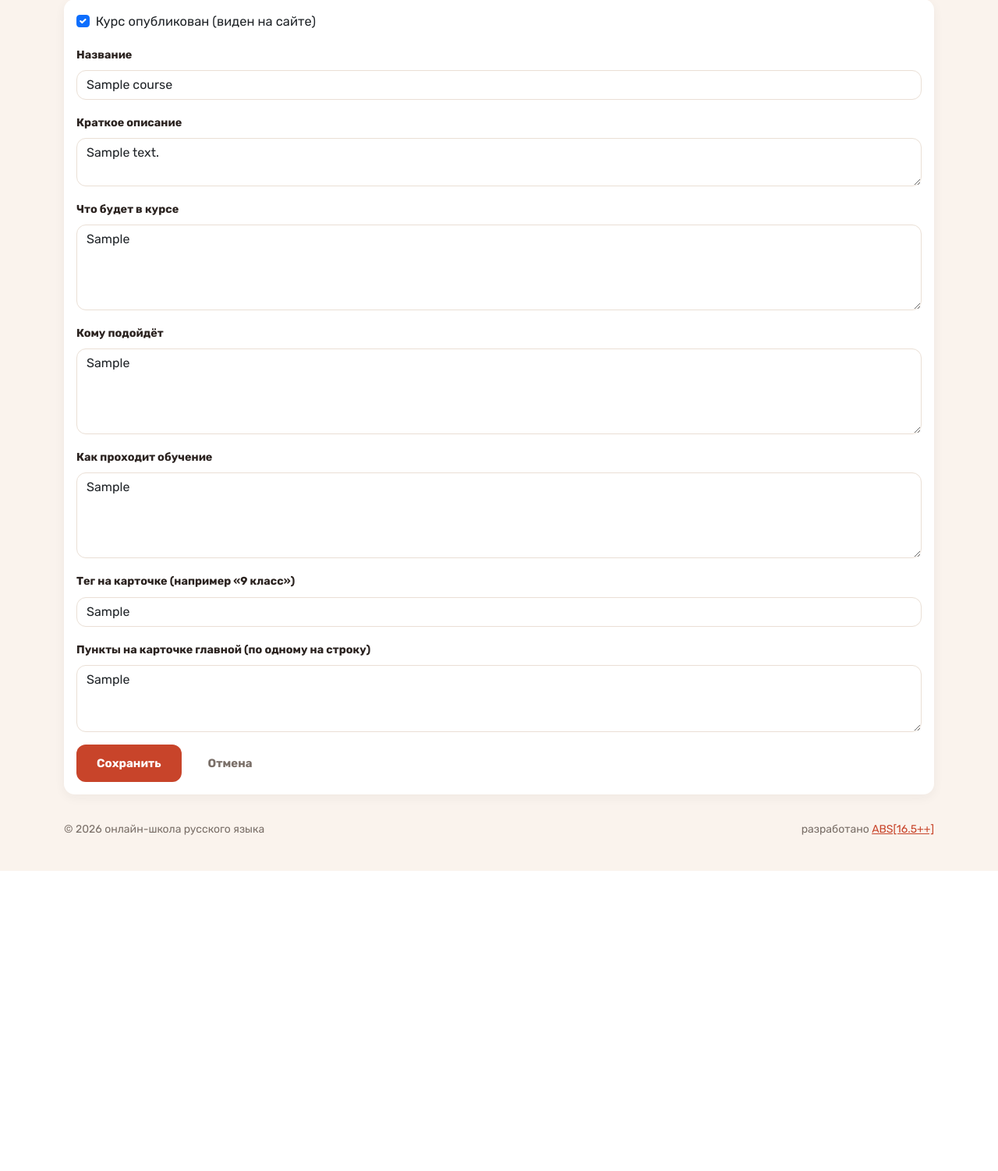
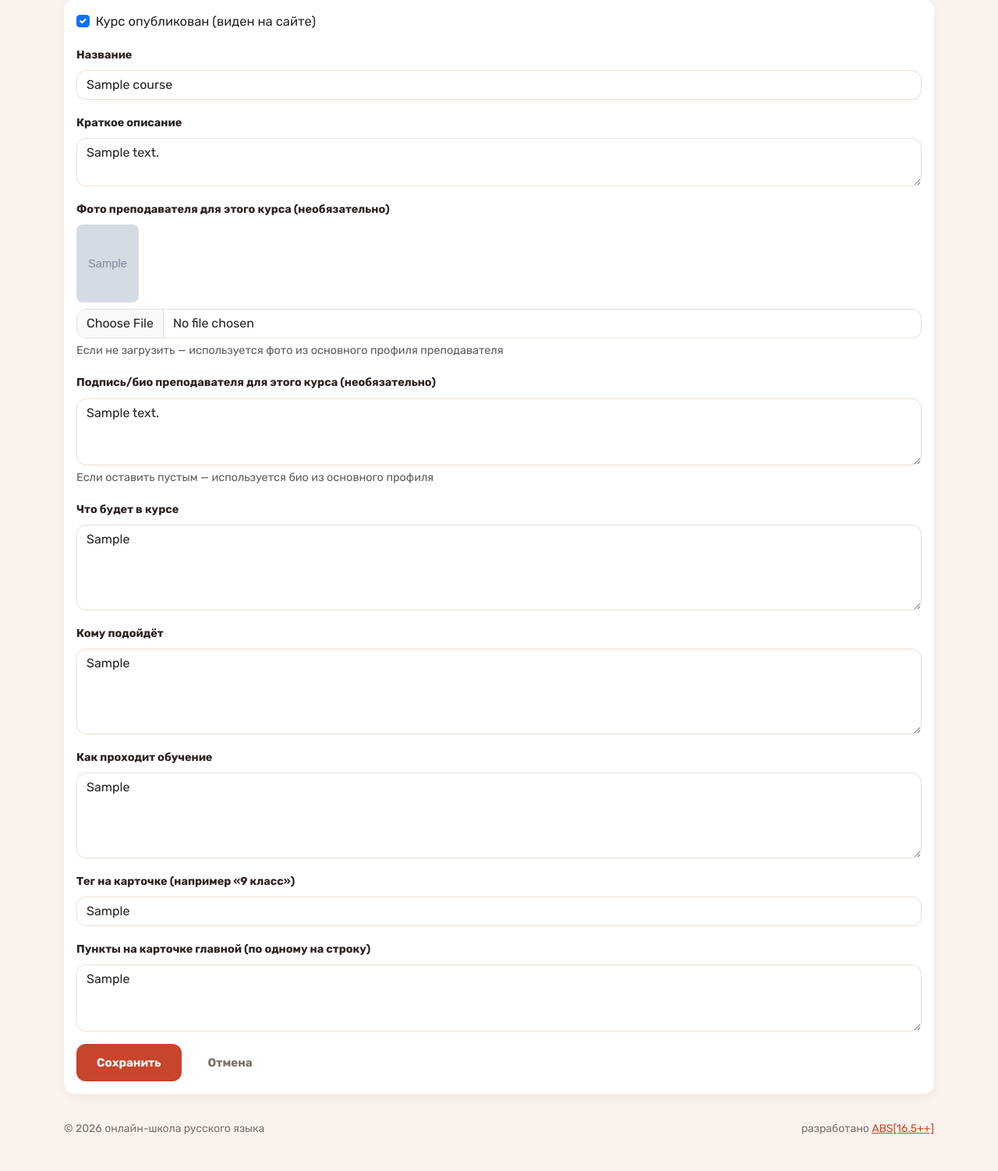
Before and after one commit to ghghghhghg/online_school, a Django app: page /teacher/course/1/edit/ in a window 1280 px wide. Shown: the part 167-1669 px from the top of the page at 78% size. Before the commit the page ends 1284 px from the top, so only its background shows below. Run offline with Django 5.2, Linux system fonts and the light colour scheme; a user stored in the database is signed in; tables that the repository leaves empty hold one stand-in row (values such as "Sample post"); grey boxes marked "Sample" are stand-in pictures; data that the repository does not hold is empty.

Commit message:
allow custom teacher photo and bio per course

```diff
--- a/school/models.py
+++ b/school/models.py
@@ -36,6 +36,13 @@ class Course(models.Model):
     subject = models.CharField(max_length=100, blank=True, verbose_name='Предмет')
 
     created_at = models.DateTimeField(auto_now_add=True)
+
+    teacher = models.ForeignKey(User, on_delete=models.SET_NULL, null=True, blank=True,
+                                related_name='courses', verbose_name='Преподаватель')
+    teacher_photo_override = models.ImageField(upload_to='course_teacher/', blank=True,
+                                               verbose_name='Фото преподавателя для этого курса (если отличается)')
+    teacher_bio_override = models.TextField(blank=True,
+                                            verbose_name='Подпись/био преподавателя для этого курса (если отличается)')
 
     class Meta:
         verbose_name = 'Курс'
--- a/school/templates/school/course.html
+++ b/school/templates/school/course.html
@@ -76,8 +76,8 @@
 <section style="padding-bottom:48px;">
     <h3 style="font-size:20px; font-weight:700; margin:0 0 18px;">Преподаватель курса</h3>
     <div style="background:#fff; border-radius:16px; padding:26px; box-shadow:0 4px 14px rgba(43,35,32,.05); display:flex; gap:22px; align-items:flex-start; flex-wrap:wrap;">
-        {% if course_teacher.photo %}
-        <img src="{{ course_teacher.photo.url }}" alt="{{ course_teacher.name }}"
+        {% if teacher_display_photo %}
+        <img src="{{ teacher_display_photo }}" alt="{{ course_teacher.name }}"
              style="width:100px; height:130px; border-radius:14px; object-fit:cover; object-position:top; flex:none;">
         {% endif %}
         <div style="flex:1; min-width:200px;">
@@ -85,7 +85,7 @@
             <span style="color:#C8442A; font-size:13px; font-weight:600; display:block; margin-bottom:4px;">{{ course_teacher.subject }}</span>
             {% endif %}
             <h4 style="font-size:19px; margin:0 0 8px; font-weight:700;">{{ course_teacher.name }}</h4>
-            <p style="color:#7A6F68; font-size:14.5px; margin:0; white-space: pre-line;">{{ course_teacher.bio|truncatewords:40 }}</p>
+            <p style="color:#7A6F68; font-size:14.5px; margin:0; white-space: pre-line;">{{ teacher_display_bio|truncatewords:40 }}</p>
         </div>
     </div>
 </section>
--- a/school/templates/school/teacher/edit_course.html
+++ b/school/templates/school/teacher/edit_course.html
@@ -5,7 +5,7 @@
 
 <div class="card">
     <div class="card-body">
-        <form method="post">
+        <form method="post" enctype="multipart/form-data">
             {% csrf_token %}
             <div class="form-check mb-3">
                 <input type="checkbox" name="is_published" class="form-check-input"
@@ -21,6 +21,19 @@
                 <label class="form-label">Краткое описание</label>
                 <textarea name="description" class="form-control"
                           rows="2">{{ course.description }}</textarea>
+            </div>
+            <div class="mb-3">
+                <label class="form-label">Фото преподавателя для этого курса (необязательно)</label>
+                {% if course.teacher_photo_override %}
+                    <p class="mb-2"><img src="{{ course.teacher_photo_override.url }}" style="width: 80px; height: 100px; object-fit: cover; border-radius: 8px;"></p>
+                {% endif %}
+                <input type="file" name="teacher_photo_override" class="form-control">
+                <div class="form-text">Если не загрузить — используется фото из основного профиля преподавателя</div>
+            </div>
+            <div class="mb-3">
+                <label class="form-label">Подпись/био преподавателя для этого курса (необязательно)</label>
+                <textarea name="teacher_bio_override" class="form-control" rows="3">{{ course.teacher_bio_override }}</textarea>
+                <div class="form-text">Если оставить пустым — используется био из основного профиля</div>
             </div>
             <div class="mb-3">
                 <label class="form-label">Что будет в курсе</label>
--- a/school/views.py
+++ b/school/views.py
@@ -202,6 +202,9 @@ def course_view(request, slug):
     if course.teacher:
         course_teacher = TeacherProfile.objects.filter(user=course.teacher).first()
 
+    teacher_display_photo = course.teacher_photo_override.url if course.teacher_photo_override else (course_teacher.photo.url if course_teacher and course_teacher.photo else None)
+    teacher_display_bio = course.teacher_bio_override if course.teacher_bio_override else (course_teacher.bio if course_teacher else '')
+
     completed_ids = []
     enrollment = None
     if request.user.is_authenticated and not request.user.is_staff:
@@ -218,6 +221,8 @@ def course_view(request, slug):
         'completed_ids': completed_ids,
         'enrollment': enrollment,
         'course_teacher': course_teacher,
+        'teacher_display_photo': teacher_display_photo,
+        'teacher_display_bio': teacher_display_bio,
     })
 
 def is_checkpoint_passed(checkpoint, user):
@@ -843,9 +848,6 @@ def edit_student_profile(request):
 @staff_member_required
 def teacher_edit_course(request, pk):
     course = get_object_or_404(Course, pk=pk)
-    if not request.user.is_superuser and course.teacher != request.user:
-        messages.error(request, 'У вас нет доступа к этому курсу')
-        return redirect('teacher_dashboard')
     if request.method == 'POST':
         course.title = request.POST.get('title')
         course.description = request.POST.get('description')
@@ -855,11 +857,13 @@ def teacher_edit_course(request, pk):
         course.is_published = request.POST.get('is_published') == 'on'
         course.card_tag = request.POST.get('card_tag', '')
         course.card_features = request.POST.get('card_features', '')
+        course.teacher_bio_override = request.POST.get('teacher_bio_override', '')
+        if request.FILES.get('teacher_photo_override'):
+            course.teacher_photo_override = request.FILES.get('teacher_photo_override')
         course.save()
         messages.success(request, 'Курс обновлён!')
         return redirect('teacher_course_dashboard', pk=course.pk)
     return render(request, 'school/teacher/edit_course.html', {'course': course})
-
 
 @login_required
 def homework_view(request, pk):
```
Also changed, not shown: school/migrations/0030_course_teacher_bio_override_and_more.py (added).
